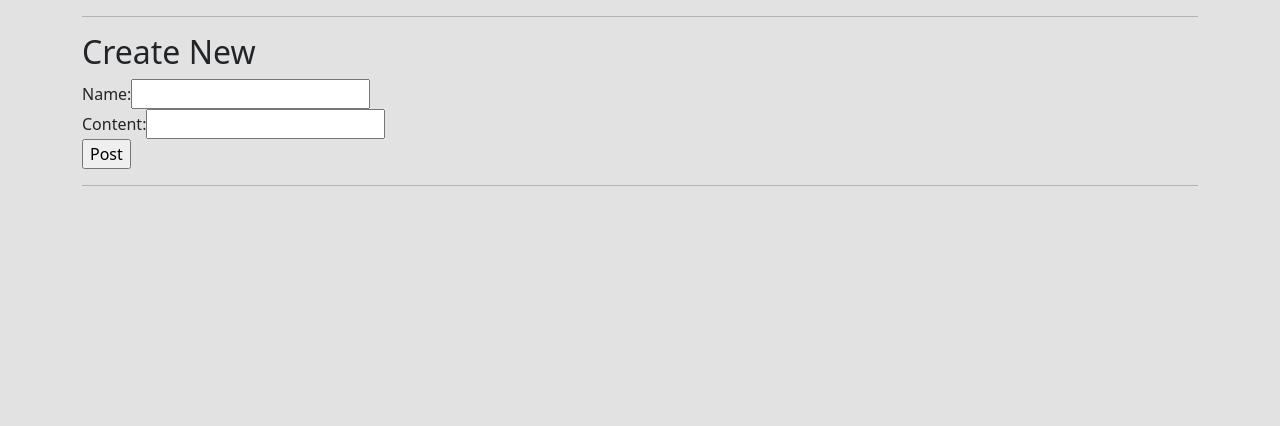
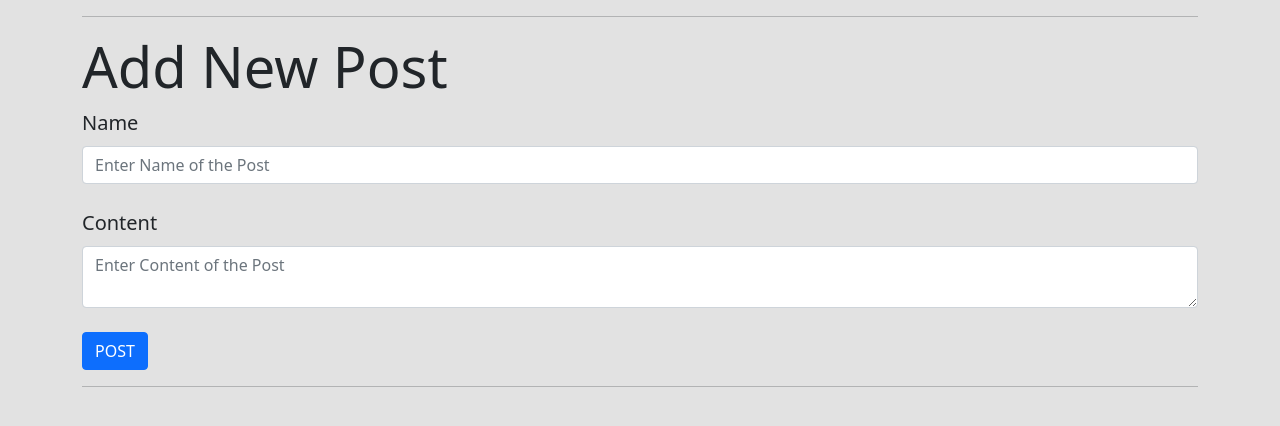
Before and after one commit to mezeru/Blog-flask, a Flask app: page /posts in a window 1280 px wide. Shown: the top 426 px of the page. Run offline with Flask 2, Linux system fonts and the light colour scheme; data that the repository does not hold is empty; style sheets or scripts are compiled from the project's sources.

Commit message:
Added : Delete

```diff
--- a/app.py
+++ b/app.py
@@ -1,14 +1,13 @@
 from os import name
 import flask
-from flask import request
+from flask import request, redirect
 from flask_sqlalchemy import SQLAlchemy
 from datetime import datetime
-
-from werkzeug.utils import redirect
 
 app = flask.Flask(__name__)
 
 app.config['SQLALCHEMY_DATABASE_URI'] = 'sqlite:///posts.db'
+app.config['SQLALCHEMY_TRACK_MODIFICATIONS'] = False
 
 db = SQLAlchemy(app)
 
@@ -23,7 +22,23 @@ class Card(db.Model):
         return "Blog Post " + str(self.id)
 
 
-@app.route('/posts')
+@app.route('/posts/delete/<int:id>')
+def delete(id):
+    post = Card.query.get_or_404(id)
+    db.session.delete(post)
+    db.session.commit()
+    return redirect('/posts')
+
+
+@app.route('/posts/edit/<int:id>', methods=["GET", "POSTS"])
+def edit(id):
+    post = Card.query.get_or_404(id)
+    db.session.delete(post)
+    db.session.commit()
+    return redirect('/posts')
+
+
+@app.route('/posts', methods=["GET", "POST"])
 def posts():
 
     if request.method == "POST":
@@ -31,9 +46,11 @@ def posts():
         postContent = request.form['content']
         newCard = Card(name=postName, content=postContent)
         db.session.add(newCard)
+        db.session.commit()
         return redirect('/posts')
+
     else:
-        allPosts = Card.query.order_by(Card.id).all()
+        allPosts = Card.query.order_by(Card.id.desc()).all()
         return(
             flask.render_template('posts.html', posts=allPosts)
         )
--- a/templates/posts.html
+++ b/templates/posts.html
@@ -7,22 +7,31 @@
 {% block body %}
 
     <hr>
-    <h2>Create New</h2>
+    <h2 class="display-4" >Add New Post</h2>
     <form action="/posts" method="POST">
-        Name:<input type="text" name="name" id="name">
+        <label class="lead mb-2">Name</label>
+        <input type="text" name="name" id="name" class="form-control" placeholder="Enter Name of the Post">
         <br>
-        Content:<input type="text" name="content" id="content">
+        <label class="lead mb-2" >Content</label>
+        <textarea class="form-control" type="text" name="content" id="content" placeholder="Enter Content of the Post"></textarea>
         <br>
-        <input type="submit" value="Post">
+        <input type="submit" value="POST" class="btn btn-primary">
     </form>
     <hr>
 
 
     {% for post in posts %}
-    <div class="card">
+    <div class="card" style="display: flex;flex-direction: column;">
         <div class="card-body">
-            <h1 class="card-title" >{{ post.name }}</h1>
-            <p class="card-text" >{{ post.content }}</p>
+            <h1 class="card-title" style="font-size: xx-large;" >{{ post.name }}</h1>
+            <hr>
+            <p class="card-text mb-2 mt-2" >{{ post.content }}</p>
+            <hr>
+            <div style="display: flex;flex-direction: row;justify-content: space-evenly;">
+                <a class="btn btn-primary mb-2 mt-2" href="/posts/delete/{{post.id}}">Edit</a>
+                <a class="btn btn-danger mb-2 mt-2" href="/posts/delete/{{post.id}}">Delete</a>
+
+            </div>
         </div>
     </div>
     {% endfor %}
```
Also changed, not shown: posts.db, static/Styles/style.scss (line endings or trailing spaces), 2 other files.
